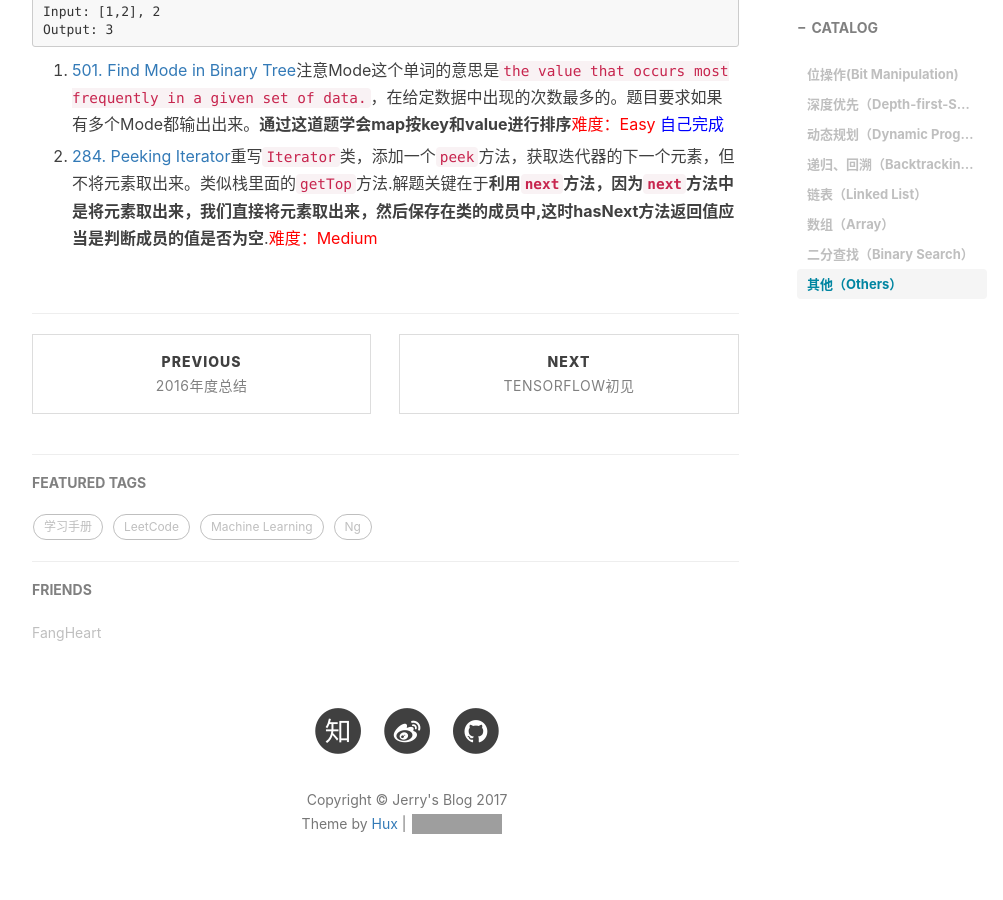
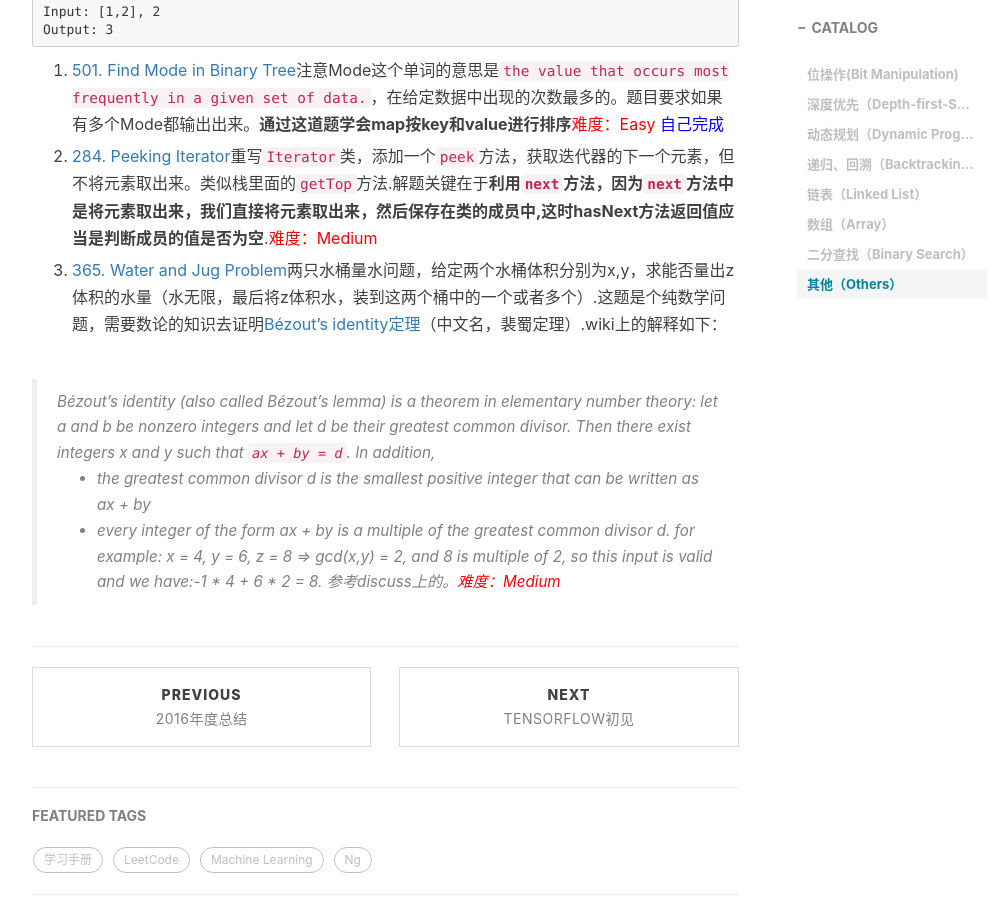
Before and after one commit to LJerRRy/fighting.github.io, a Jekyll site: the page built from _posts/2017-01-04-Leetcode题目分类.md, in a window 1280 px wide and 900 px high, scrolled down 3452 px. Shown: the whole window, without its empty margins (233-1236 px from the left). Built offline with Jekyll 4.4.1, drawn with Linux system fonts in a browser that asks for light colours; nearby versions of some CDN libraries; comment, search, counter and statistics services are not loaded; grey boxes are pictures that could not be loaded.

Commit message:
leetcode 365

````diff
--- a/_posts/2017-01-04-Leetcode题目分类.md
+++ b/_posts/2017-01-04-Leetcode题目分类.md
@@ -103,6 +103,15 @@ Output: 4
 Input: [1,2], 2
 Output: 3
 ```
+
 2. [501. Find Mode in Binary Tree](https://leetcode.com/contest/leetcode-weekly-contest-17/problems/find-mode-in-binary-tree/)注意Mode这个单词的意思是`the value that occurs most frequently in a given set of data.`，在给定数据中出现的次数最多的。题目要求如果有多个Mode都输出出来。**通过这道题学会map按key和value进行排序**<font color="red">难度：Easy</font>  <font color="blue">自己完成</font>
 
 3. [284. Peeking Iterator](https://leetcode.com/problems/peeking-iterator/)重写`Iterator`类，添加一个`peek`方法，获取迭代器的下一个元素，但不将元素取出来。类似栈里面的`getTop`方法.解题关键在于**利用`next`方法，因为`next`方法中是将元素取出来，我们直接将元素取出来，然后保存在类的成员中,这时hasNext方法返回值应当是判断成员的值是否为空**.<font color="red">难度：Medium</font>
+
+4. [365. Water and Jug Problem](https://leetcode.com/problems/water-and-jug-problem/)两只水桶量水问题，给定两个水桶体积分别为x,y，求能否量出z体积的水量（水无限，最后将z体积水，装到这两个桶中的一个或者多个）.这题是个纯数学问题，需要数论的知识去证明[Bézout's identity定理](https://en.wikipedia.org/wiki/B%C3%A9zout%27s_identity)（中文名，裴蜀定理）.wiki上的解释如下：
+
+> Bézout's identity (also called Bézout's lemma) is a theorem in elementary number theory: let a and b be nonzero integers and let d be their greatest common divisor. Then there exist integers x and y such that `ax + by = d`. In addition,
+- the greatest common divisor d is the smallest positive integer that can be written as ax + by
+- every integer of the form ax + by is a multiple of the greatest common divisor d.
+for example:  x = 4, y = 6, z = 8 => gcd(x,y) = 2, and 8 is multiple of 2, so this input is valid and we have:-1 * 4 + 6 * 2 = 8.
+参考discuss上的。<font color="red">难度：Medium</font>
````
